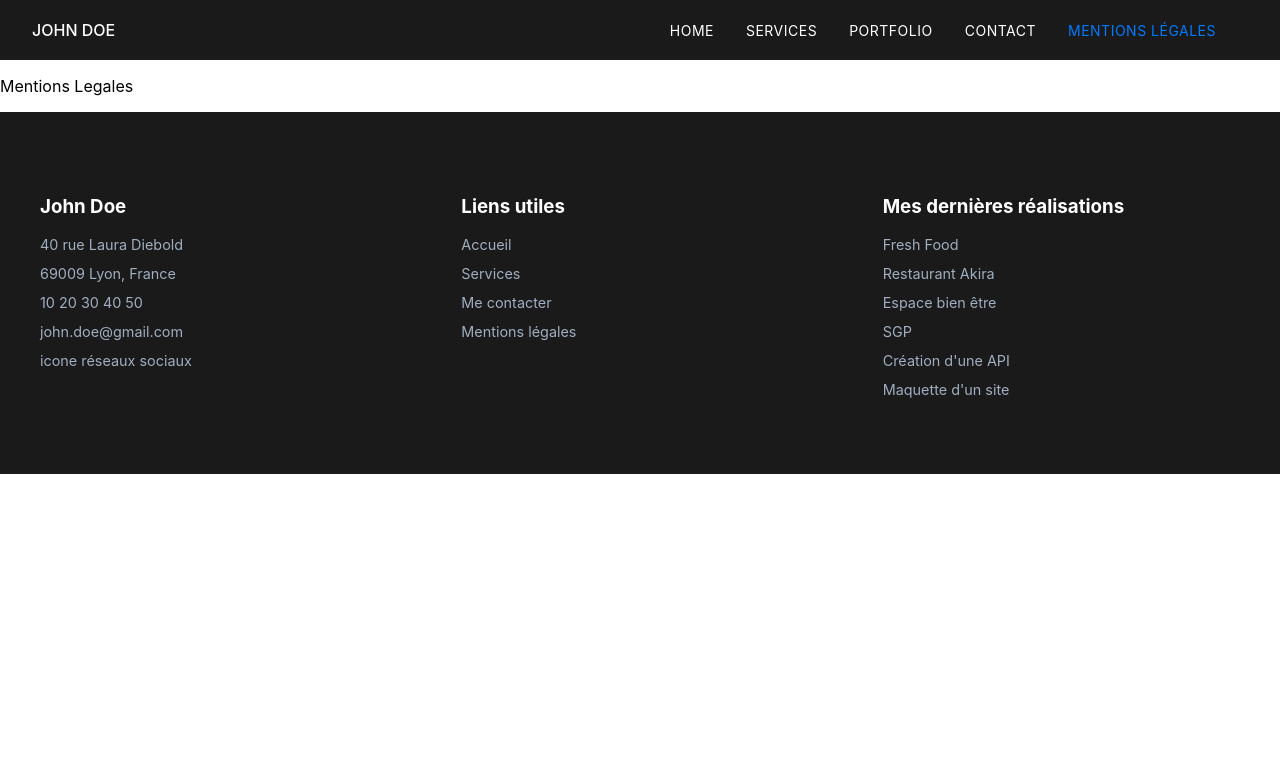
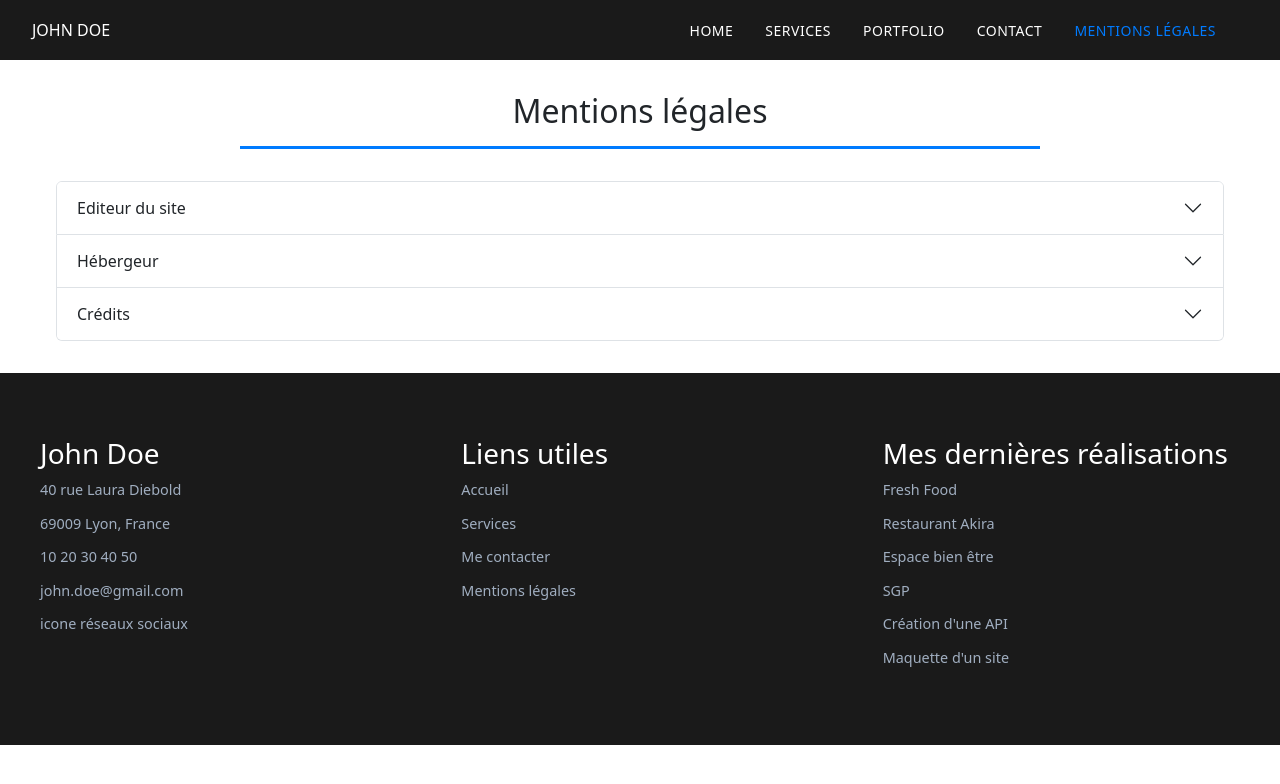
Before and after one commit to Sovegn/DeDetter_Victor_Devoir_5_PORTFOLIO, a React (Create React App) app in the folder monportfolio/: page /mentionslegales in a window 1280 px wide. Shown: the top 784 px of the page. Built offline with nearby package versions, Linux system fonts and the light colour scheme.

Commit message:
add MentionsLegales + CSS

```diff
--- a/monportfolio/package.json
+++ b/monportfolio/package.json
@@ -3,9 +3,11 @@
   "version": "0.1.0",
   "private": true,
   "dependencies": {
+    "bootstrap": "^5.3.3",
     "cra-template": "1.2.0",
     "monportfolio": "file:",
     "react": "^19.0.0",
+    "react-bootstrap": "^2.10.8",
     "react-dom": "^19.0.0",
     "react-router-dom": "^7.1.3",
     "react-scripts": "5.0.1",
--- a/monportfolio/src/App.js
+++ b/monportfolio/src/App.js
@@ -7,6 +7,7 @@ import Services from "./pages/Services";
 import MentionsLegales from "./pages/MentionsLegales";
 import Navbar from "./components/Navbar/Navbar";
 import Footer from "./components/Footer/Footer";
+import 'bootstrap/dist/css/bootstrap.min.css';
 
 function App() {
   return (
--- a/monportfolio/src/css/MentionsLegales.css
+++ b/monportfolio/src/css/MentionsLegales.css
@@ -0,0 +1,46 @@
+.mentions-container {
+    max-width: 1200px;
+    margin: 2rem auto;
+    padding: 0 1rem;
+  }
+
+  .mentions-title {
+    text-align: center;
+    font-size: 2rem;
+    margin-bottom: 1rem;
+  }
+
+  .blue-underline {
+    height: 3px;
+    width: 800px;
+    background-color: #007bff;
+    margin: 0 auto;
+    margin-bottom: 2rem;
+  }
+
+  .accordion {
+    --bs-accordion-btn-bg: #ffffff;
+    --bs-accordion-active-bg: #e9ecef;
+    --bs-accordion-active-color: #000;
+  }
+
+  .accordion-button:not(.collapsed) {
+    box-shadow: none;
+  }
+
+  .accordion-button:focus {
+    box-shadow: none;
+    border-color: rgba(0,0,0,.125);
+  }
+
+  .editor-info h3,
+  .host-info h3 {
+    font-size: 1.2rem;
+    margin-bottom: 1rem;
+  }
+
+
+  a {
+    text-decoration: none;
+    color: #007bff;
+  }
--- a/monportfolio/src/pages/MentionsLegales.jsx
+++ b/monportfolio/src/pages/MentionsLegales.jsx
@@ -1,11 +1,68 @@
-import React from 'react'
+import React from 'react';
+import { Accordion } from 'react-bootstrap';
+import '../css/MentionsLegales.css';
 
 const MentionsLegales = () => {
   return (
-    <div>
-      <p>Mentions Legales</p>
+    <div className="mentions-container">
+      <h1 className="mentions-title">Mentions légales</h1>
+      <div className="blue-underline"></div>
+      <Accordion className="mt-4">
+        <Accordion.Item eventKey="0">
+          <Accordion.Header>Editeur du site</Accordion.Header>
+          <Accordion.Body>
+            <div className="editor-info">
+              <h3>John Doe</h3>
+              <p>40 rue Laure Diebold</p>
+              <p>69009 Lyon, France</p>
+              <p>10 20 30 40 50</p>
+              <p>john.doe@gmail.com</p>
+            </div>
+          </Accordion.Body>
+        </Accordion.Item>
+
+        <Accordion.Item eventKey="1">
+          <Accordion.Header>Hébergeur</Accordion.Header>
+          <Accordion.Body>
+            <div className="host-info">
+              <h3>alwaysdata</h3>
+              <p>91 Rue du Faubourg Saint-Honoré, 75008 Paris</p>
+              <a href="http://www.alwaysdata.com" target="_blank" rel="noopener noreferrer">
+                www.alwaysdata.com
+              </a>
+            </div>
+          </Accordion.Body>
+        </Accordion.Item>
+
+        <Accordion.Item eventKey="2">
+          <Accordion.Header>Crédits</Accordion.Header>
+          <Accordion.Body>
+            <div className="credits-info">
+              <p>
+                Ce site a été réalisé par John Doe, étudiant au{' '}
+                <a href="#" className="text-primary">
+                  Centre Européen de formation
+                </a>
+                .
+              </p>
+              <p className="fst-italic">
+                Les images utilisées sur ce site sont libres de droits et ont été obtenues sur le site{' '}
+                <a href="https://pixabay.com" target="_blank" rel="noopener noreferrer">
+                  Pixabay
+                </a>
+              </p>
+              <p className="fst-italic">
+                La favicon de ce site a été fournie par{' '}
+                <a href="#" className="text-primary">
+                  John doe Icons erstellt von Freepik - Flaticon
+                </a>
+              </p>
+            </div>
+          </Accordion.Body>
+        </Accordion.Item>
+      </Accordion>
     </div>
-  )
-}
+  );
+};
 
-export default MentionsLegales
+export default MentionsLegales;
```
Also changed, not shown: 1 other file (tests, documents, lock files or other folders).
